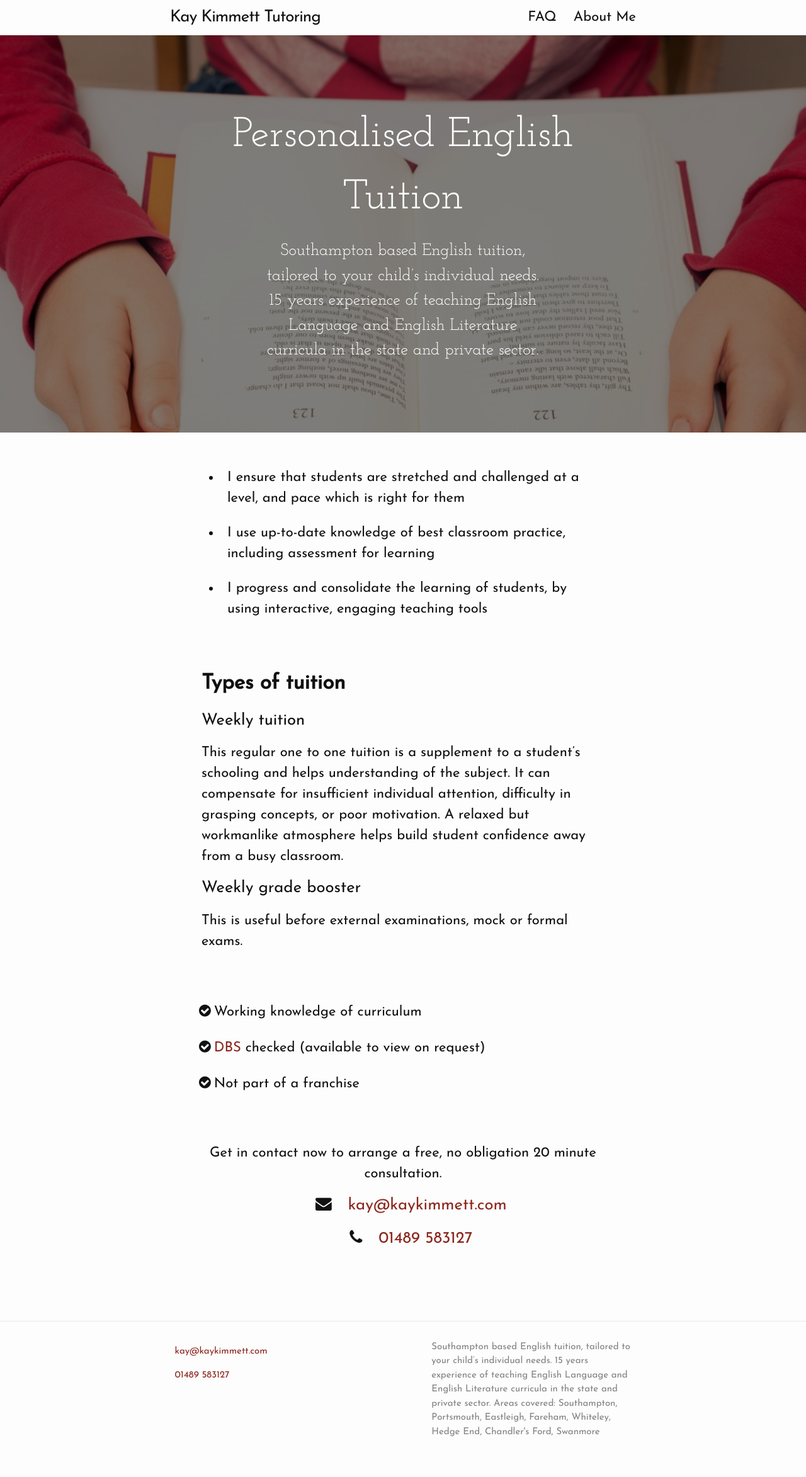
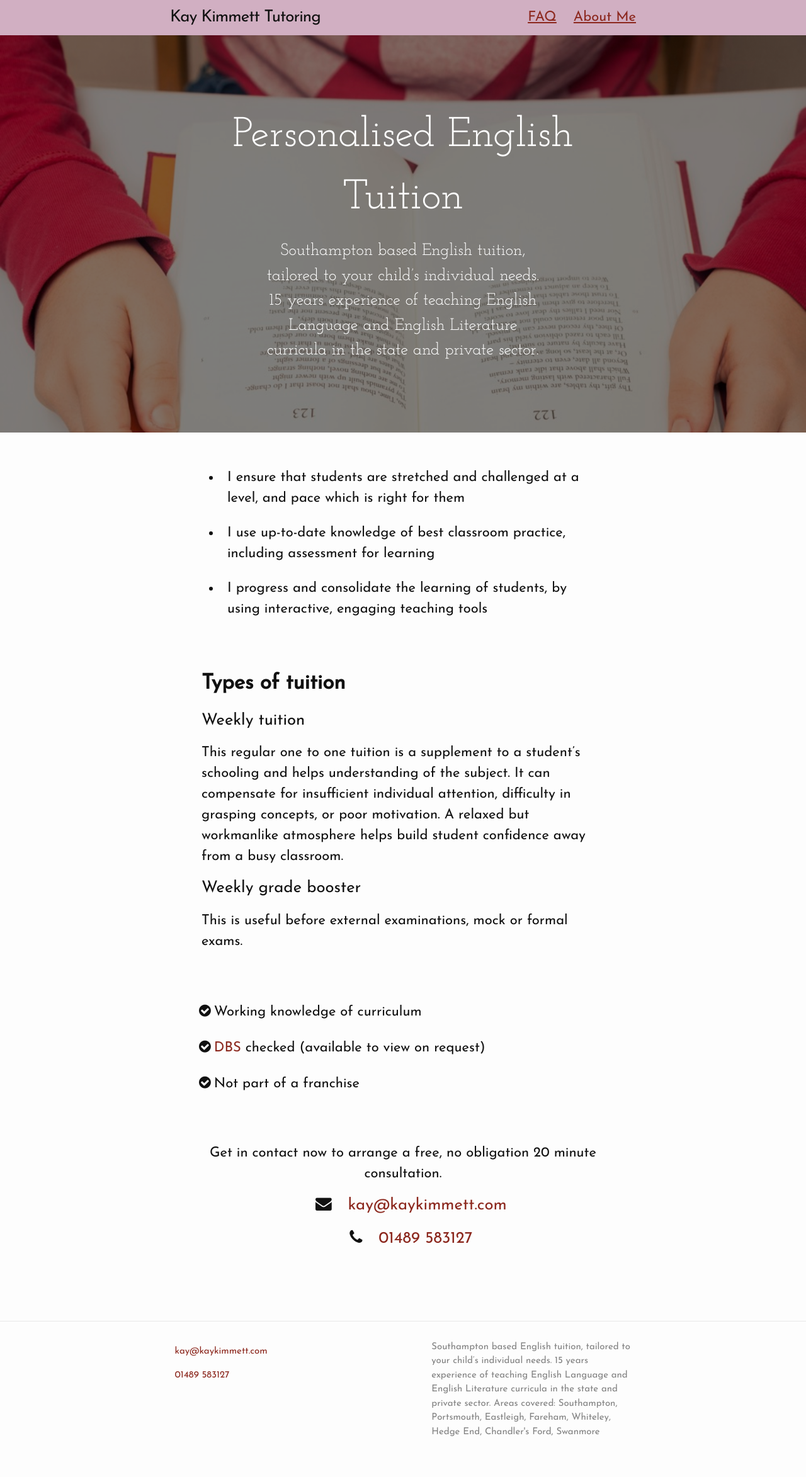
Before and after one commit to kaykimmett/kaykimmett.github.io, a Jekyll site: the page built from index.html, in a window 1280 px wide. Shown: the whole page at 63% size. Built offline with Jekyll 4.4.1, drawn with Linux system fonts in a browser that asks for light colours; nearby versions of some CDN libraries; some web fonts are replaced.

Commit message:
Put in terrible new header colour

```diff
--- a/_sass/_layout.scss
+++ b/_sass/_layout.scss
@@ -2,7 +2,7 @@
  * Site header
  */
 .site-header {
-    color: white;
+    background-color: #D1AFC2;
     min-height: 56px;
 
     // Positioning context for the mobile navigation icon
@@ -32,7 +32,8 @@
     }
 
     .page-link {
-        color: $text-color;
+        color: $brand-color;
+        text-decoration: underline;
         line-height: $base-line-height;
 
         // Gaps between nav items, but not on the first one
```
Also changed, not shown: css/main.scss (line endings or trailing spaces).
